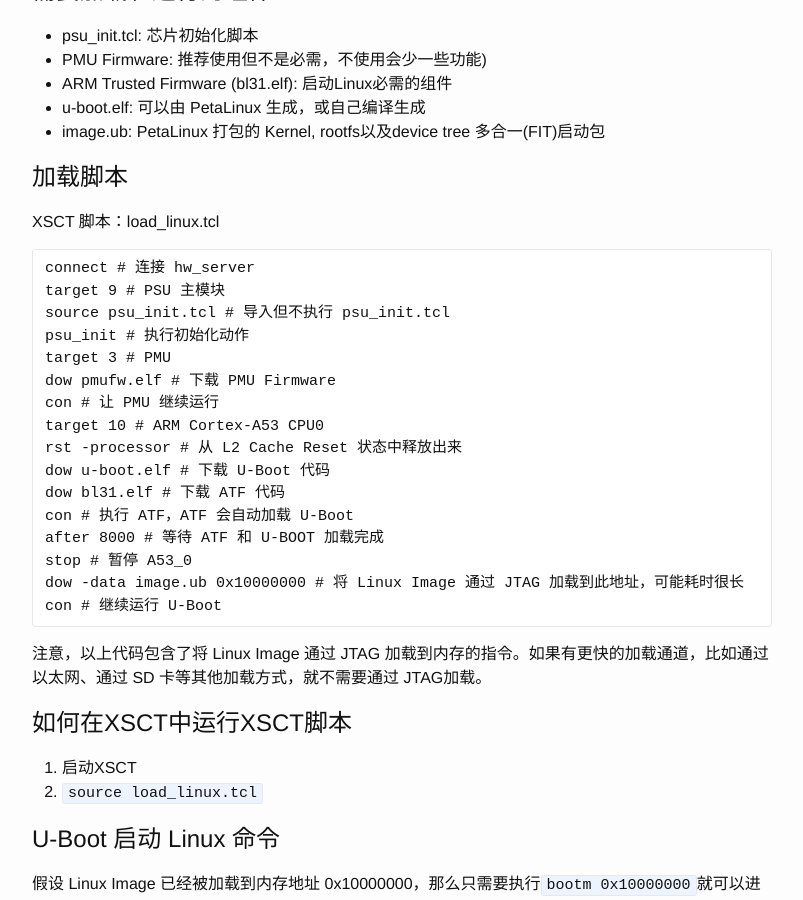
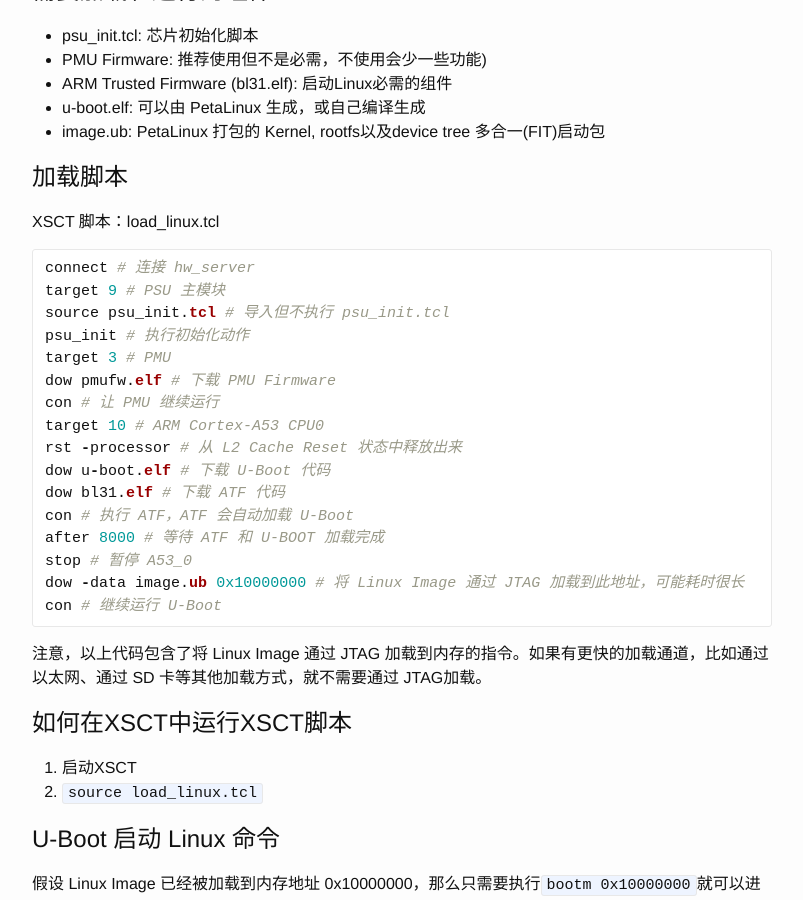
Before and after one commit to zynqnotes/zynqnotes.github.io, a Jekyll site: the page built from _posts/2017-03-19-boot-kernel-with-xsct-jtag.md, in a window 1280 px wide and 900 px high, scrolled down 611 px. Shown: the whole window, without its empty margins (238-1041 px from the left). Built offline with Jekyll 4.4.1, drawn with Linux system fonts in a browser that asks for light colours.

Commit message:
tcl highlight doesn't work. try ruby highlight

````diff
--- a/_posts/2017-03-19-boot-kernel-with-xsct-jtag.md
+++ b/_posts/2017-03-19-boot-kernel-with-xsct-jtag.md
@@ -28,7 +28,7 @@
 
 XSCT 脚本：load_linux.tcl
 
-```tcl
+```ruby
 connect # 连接 hw_server
 target 9 # PSU 主模块
 source psu_init.tcl # 导入但不执行 psu_init.tcl
````
